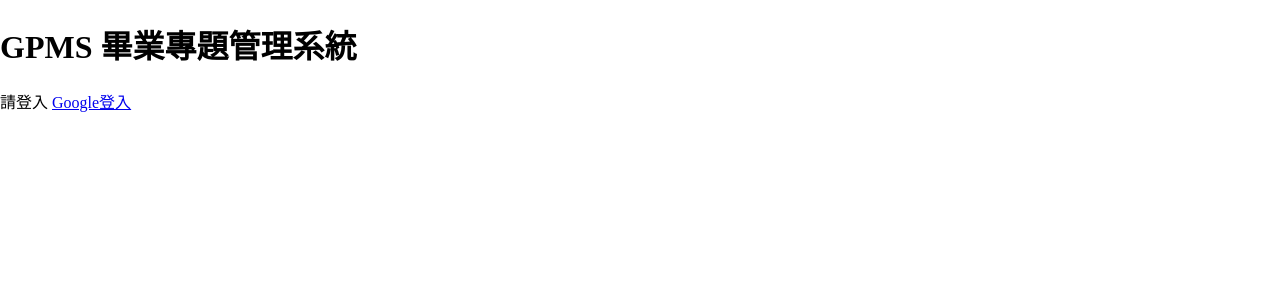
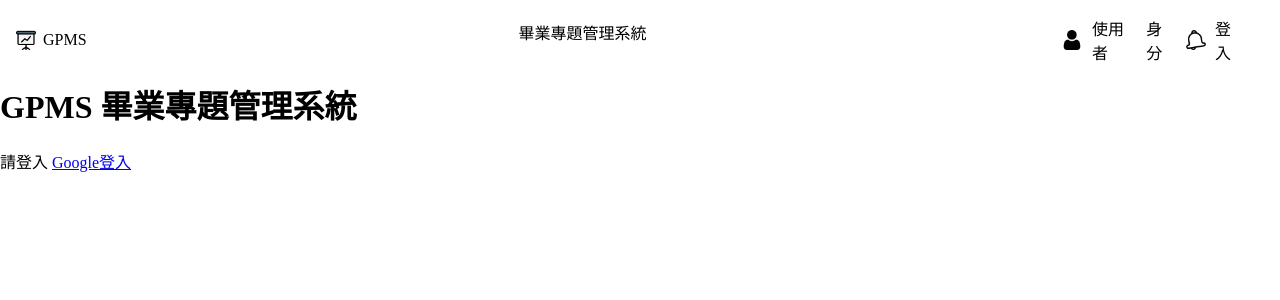
Before and after one commit to xueyang0312/software-engineering, a Django app: page /login/ in a window 1280 px wide. Shown: the top 300 px of the page. Run offline with Django 3.2, Linux system fonts and the light colour scheme; some libraries are stand-ins or nearby versions.

Commit message:
rewrite base.html

```diff
--- a/socialProject/login/templates/base.html
+++ b/socialProject/login/templates/base.html
@@ -1,13 +1,22 @@
 {% load static %}
 <!DOCTYPE html>
 <html lang="en" dir="ltr">
-  <head>
-    <meta charset="UTF-8">
-    <meta name="viewport" content="width=device-width, initial-scale=1.0">
-    <title>GPMS 畢業專題管理系統</title>
-    <link rel="icon" type="image/png" href="presentation.png" sizes="32x32" />
-    <link rel="stylesheet" href="{% static 'index.css' %}"/>
-  </head>
+    <header id='title'>
+        <div class='project_label'>
+            <img class='project_image' src="{% static 'images/presentation.png' %}">
+            <div class="projectName">GPMS </div>
+        </div>
+        <div clsss='project_title'>畢業專題管理系統</div>
+        <div id='status'>
+            <img id='status_index' class='status_image' src="{% static 'images/user.png' %}">
+            <div id='status_index' class="username">使用者</div>
+            <div id='status_index' class='identity'>身分</div>
+            <img id='status_index' class='status_image' src="{% static 'images/bell.png' %}">
+            <div id='status_index' class='account_status'>登入</div>
+        </div>
+        <link rel="icon" type="image/png" href="presentation.png" sizes="32x32" />
+        <link rel="stylesheet" href="{% static 'index.css' %}"/>
+    </header>
   <body>
   	{% block content %}
     {% endblock %}
--- a/socialProject/login/templates/login.html
+++ b/socialProject/login/templates/login.html
@@ -3,12 +3,13 @@
 {% block content %}
 {% load socialaccount %}
 {% providers_media_js %}
+{% load static %}
 
 <h1> GPMS 畢業專題管理系統 </h1>
 
 
 {% if user.is_authenticated %}
-{{user.email}}已登入
+{{user.username}}已登入
 <a href="/accounts/logout">登出</a><br>
 
 {% else %}
--- a/socialProject/login/views.py
+++ b/socialProject/login/views.py
@@ -2,6 +2,7 @@ from django.shortcuts import render
 from django.contrib import auth
 from django.contrib.auth.models import User
 from django.contrib.auth.decorators import login_required
+from django.http import Http404
 
 # Create your views here.
 def login(request):
```
Also changed, not shown: socialProject/login/templates/index.html (+0 -14 lines), socialProject/login/templates/start.html (+3 -4 lines), socialProject/db.sqlite3, socialProject/login/static/index.css (line endings or trailing spaces).
